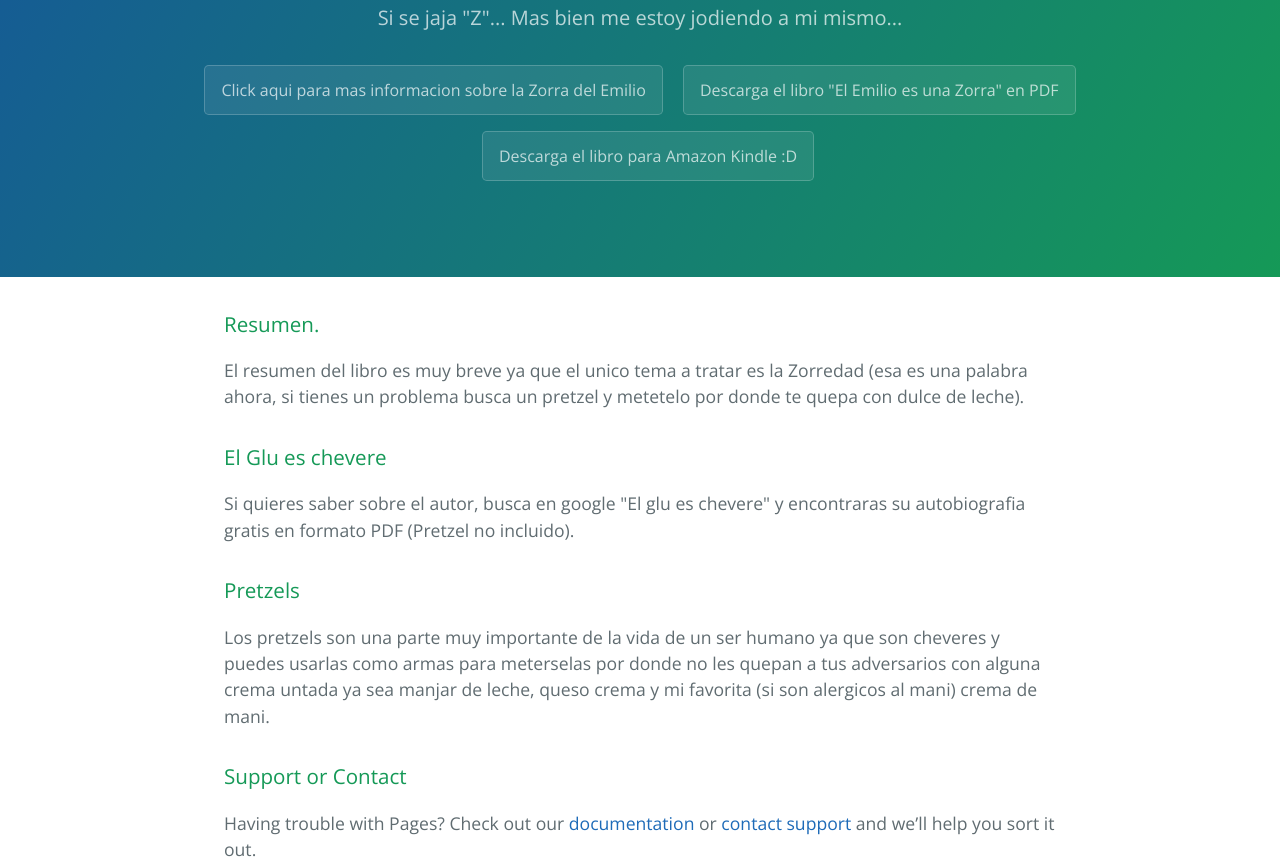
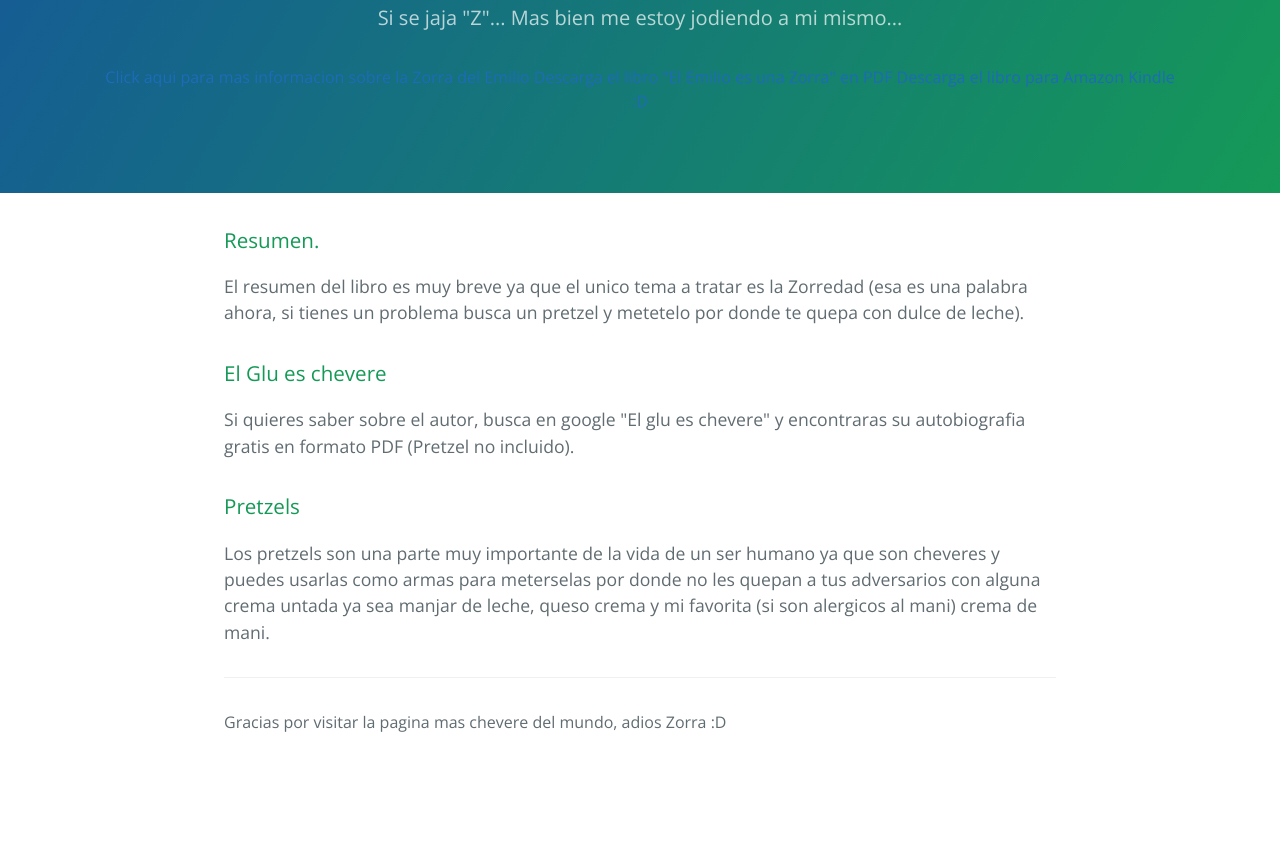
Before and after one commit to Dsri99/coursera-test, a plain HTML site: page index.html in a window 1280 px wide. Shown: the part 234-1099 px from the top of the page. After the commit the page ends 1016 px from the top, so only its background shows below. Drawn offline with nearby package versions, Linux system fonts and the light colour scheme.

Commit message:
Update index.html

```diff
--- a/index.html
+++ b/index.html
@@ -14,9 +14,9 @@
       <h1 class="project-name">El emilio es una Zorra</h1>
       <h2 class="project-tagline">Con "Z" mayuscula</h2>
       <h2 class="project-tagline">Si se jaja "Z"... Mas bien me estoy jodiendo a mi mismo...</h2>
-      <a href="https://github.com/Dsri99/coursera-test" class="btn">Click aqui para mas informacion sobre la Zorra del Emilio</a>
-      <a href="https://github.com/Dsri99/coursera-test/zipball/master" class="btn">Descarga el libro "El Emilio es una Zorra" en PDF </a>
-      <a href="https://github.com/Dsri99/coursera-test/tarball/master" class="btn">Descarga el libro para Amazon Kindle :D</a>
+      <a href=class="btn">Click aqui para mas informacion sobre la Zorra del Emilio</a>
+      <a href=class="btn">Descarga el libro "El Emilio es una Zorra" en PDF </a>
+      <a href=class="btn">Descarga el libro para Amazon Kindle :D</a>
     </section>
 
     <section class="main-content">
@@ -35,11 +35,6 @@
 
 <p>Los pretzels son una parte muy importante de la vida de un ser humano ya que son cheveres y puedes usarlas como armas para meterselas por donde no les quepan a tus adversarios con alguna crema untada ya sea manjar de leche, queso crema y mi favorita (si son alergicos al mani) crema de mani.</p>
 
-<h3>
-<a id="support-or-contact" class="anchor" href="#support-or-contact" aria-hidden="true"><span aria-hidden="true" class="octicon octicon-link"></span></a>Support or Contact</h3>
-
-<p>Having trouble with Pages? Check out our <a href="https://help.github.com/pages">documentation</a> or <a href="https://github.com/contact">contact support</a> and we’ll help you sort it out.</p>
-
       <footer class="site-footer">
         <p>Gracias por visitar la pagina mas chevere del mundo, adios Zorra :D</p>
       </footer>
```
